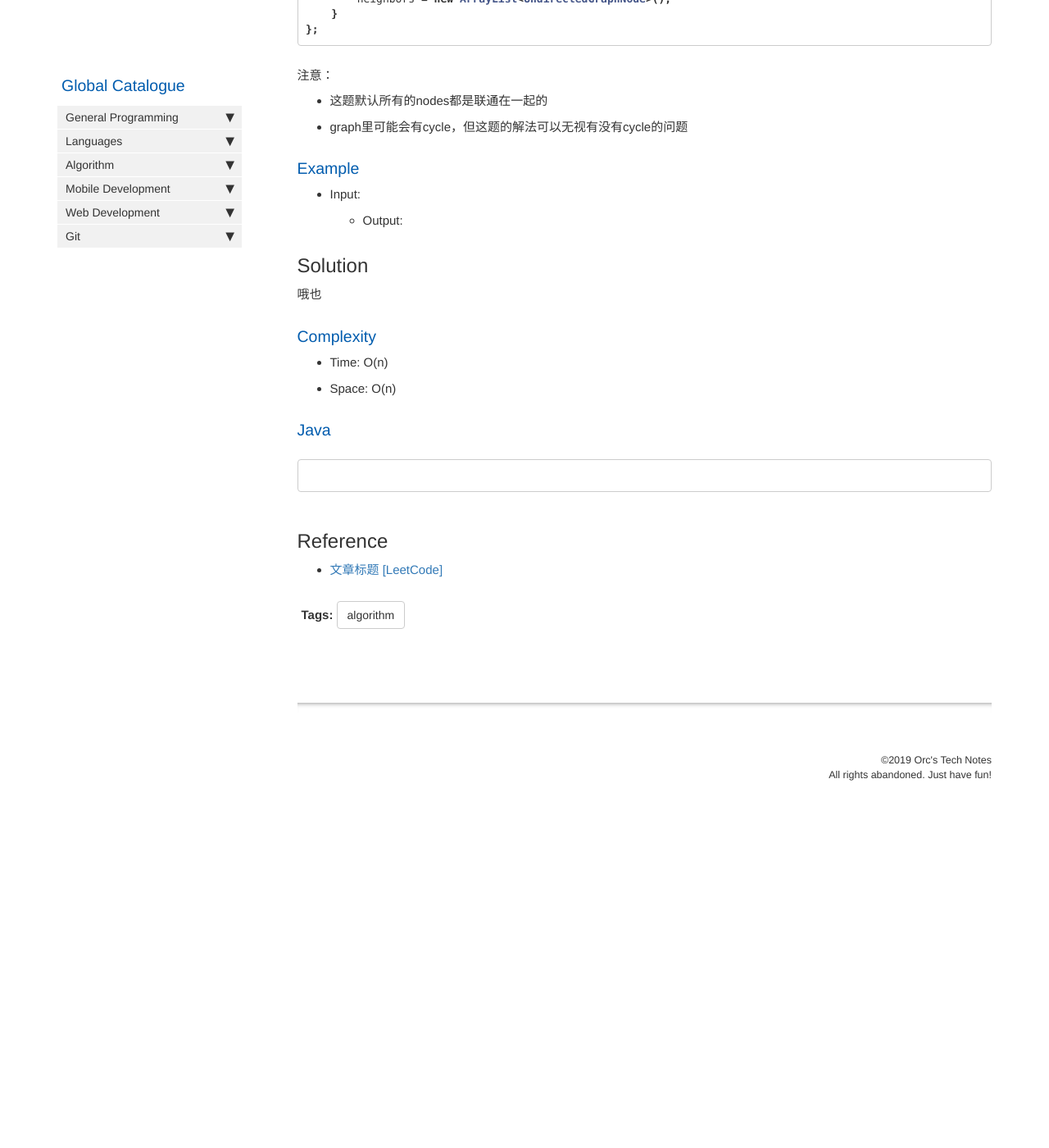
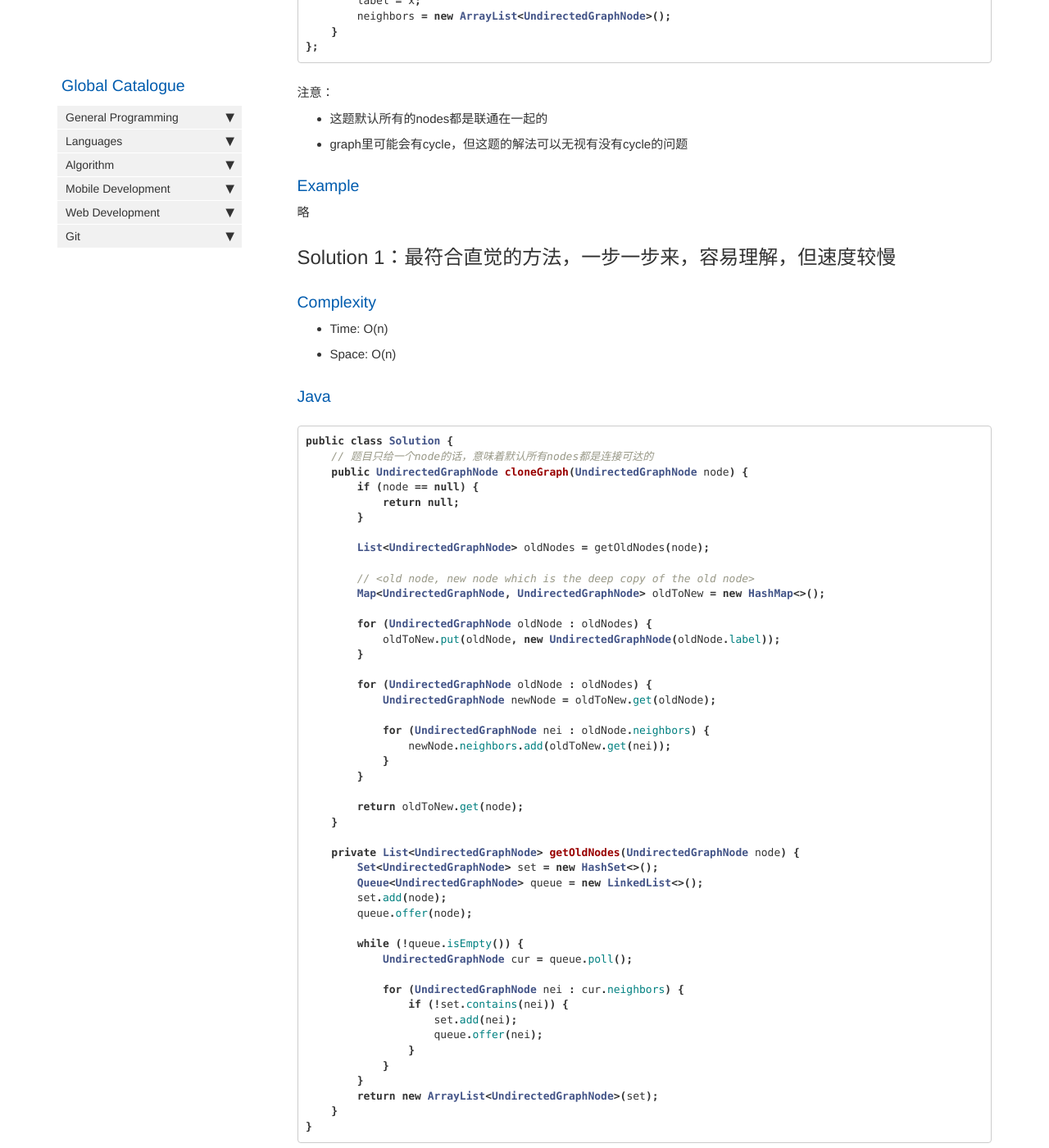
Before and after one commit to HungryOrc/hungryorc.github.io, a Jekyll site: the page built from pages/algorithm/algorithm_clone_graph.md, in a window 1280 px wide and 1400 px high, scrolled down 679 px. Shown: the whole window at 82% size. Built offline with Jekyll 4.4.1, drawn with Linux system fonts in a browser that asks for light colours; nearby versions of some CDN libraries; comment, search, counter and statistics services are not loaded; before the commit the page ends 1684 px from its top, so only the background shows below that; some of the changed text lies outside the part shown.

Commit message:
Update algorithm_clone_graph.md

````diff
--- a/pages/algorithm/algorithm_clone_graph.md
+++ b/pages/algorithm/algorithm_clone_graph.md
@@ -10,7 +10,7 @@ toc: false
 ---
 
 ## Description
-Given the head of a graph, return a deep copy (clone) of the graph. Each node in the graph contains a label (int) and a list (List[UndirectedGraphNode]) of its neighbors. There is an edge between the given node and each of the nodes in its neighbors.
+Given the head of a graph, return a deep copy (clone) of the graph. Each node in the graph contains a `label` (`int`) and a list (`List[UndirectedGraphNode]`) of its `neighbors`. There is an edge between the given node and each of the nodes in its neighbors.
 
 Visually, the graph might look like the following:
 ```
@@ -26,7 +26,7 @@ Definition for undirected graph.
 ```java
 class UndirectedGraphNode {
     int label;
-    ArrayList<UndirectedGraphNode> neighbors;
+    List<UndirectedGraphNode> neighbors;
 
     public UndirectedGraphNode(int x) {
         label = x;
@@ -40,11 +40,10 @@ class UndirectedGraphNode {
 * graph里可能会有cycle，但这题的解法可以无视有没有cycle的问题
 
 ### Example
-* Input:
-  * Output:
+略
 
-## Solution
-哦也
+## Solution 1：最符合直觉的方法，一步一步来，容易理解，但速度较慢
+
 
 ### Complexity
 * Time: O(n)
@@ -52,10 +51,55 @@ class UndirectedGraphNode {
 
 ### Java
 ```java
+public class Solution {
+    // 题目只给一个node的话，意味着默认所有nodes都是连接可达的
+    public UndirectedGraphNode cloneGraph(UndirectedGraphNode node) {
+        if (node == null) {
+            return null;
+        }
 
+        List<UndirectedGraphNode> oldNodes = getOldNodes(node);
+
+        // <old node, new node which is the deep copy of the old node>
+        Map<UndirectedGraphNode, UndirectedGraphNode> oldToNew = new HashMap<>();
+
+        for (UndirectedGraphNode oldNode : oldNodes) {
+            oldToNew.put(oldNode, new UndirectedGraphNode(oldNode.label));
+        }
+
+        for (UndirectedGraphNode oldNode : oldNodes) {
+            UndirectedGraphNode newNode = oldToNew.get(oldNode);
+
+            for (UndirectedGraphNode nei : oldNode.neighbors) {
+                newNode.neighbors.add(oldToNew.get(nei));
+            }
+        }
+
+        return oldToNew.get(node);
+    }
+
+    private List<UndirectedGraphNode> getOldNodes(UndirectedGraphNode node) {
+        Set<UndirectedGraphNode> set = new HashSet<>();
+        Queue<UndirectedGraphNode> queue = new LinkedList<>();
+        set.add(node);
+        queue.offer(node);
+
+        while (!queue.isEmpty()) {
+            UndirectedGraphNode cur = queue.poll();
+
+            for (UndirectedGraphNode nei : cur.neighbors) {
+                if (!set.contains(nei)) {
+                    set.add(nei);
+                    queue.offer(nei);
+                }
+            }
+        }
+        return new ArrayList<UndirectedGraphNode>(set);
+    }
+}
 ```
 
 ## Reference
-* [文章标题 [LeetCode]](网址放在这里)
+* [Clone Graph [LeetCode]](https://leetcode.com/problems/clone-graph/description/)
 
 {% include links.html %}
````
